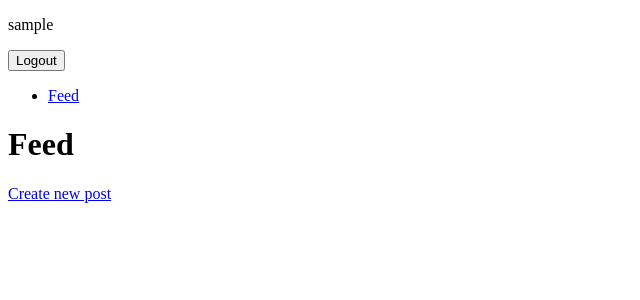
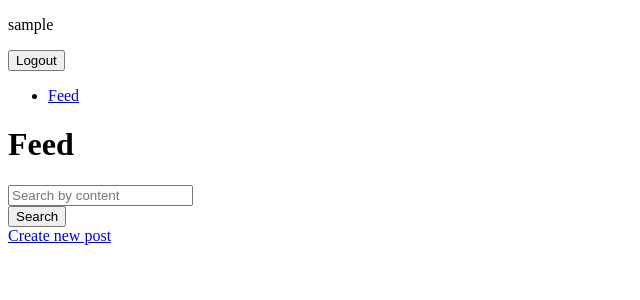
Before and after one commit to ArtemSl0/social-feed-portfolio, a Django app: page / in a window 1280 px wide. Shown: the top 300 px of the page, without its empty margins (0-640 px from the left). Run offline with Django 5.2, Linux system fonts and the light colour scheme; the visitor is signed in with stand-in values (Sample User, id 1); data that the repository does not hold is empty.

Commit message:
Add search by post content

```diff
--- a/feed/forms.py
+++ b/feed/forms.py
@@ -20,3 +20,12 @@ class CommentForm(forms.ModelForm):
     class Meta:
         model = Comment
         fields = ["text"]
+
+
+class PostSearchForm(forms.Form):
+    content = forms.CharField(
+        max_length=255,
+        required=False,
+        label="",
+        widget=forms.TextInput(attrs={"placeholder": "Search by content"}),
+    )
--- a/feed/views.py
+++ b/feed/views.py
@@ -4,13 +4,35 @@ from django.shortcuts import get_object_or_404, redirect
 from django.views import generic
 from django.urls import reverse_lazy
 
-from feed.forms import UserRegistrationForm, PostForm, CommentForm
+from feed.forms import (
+    UserRegistrationForm,
+    PostForm,
+    CommentForm,
+    PostSearchForm
+)
 from feed.models import Post, User, Comment, Like, Repost
 
 
 class PostListView(generic.ListView):
     model = Post
     paginate_by = 5
+
+    def get_context_data(self, *, object_list=None, **kwargs):
+        context = super().get_context_data(**kwargs)
+        content = self.request.GET.get("content", "")
+        context["search_form"] = PostSearchForm(
+            initial={"content": content}
+        )
+        return context
+
+    def get_queryset(self):
+        queryset = Post.objects.order_by("-created_at")
+        form = PostSearchForm(self.request.GET)
+        if form.is_valid():
+            return queryset.filter(
+                content__icontains=form.cleaned_data["content"]
+            )
+        return queryset
 
 
 class PostDetailView(generic.DetailView):
--- a/templates/feed/post_list.html
+++ b/templates/feed/post_list.html
@@ -2,6 +2,10 @@
 
 {% block content %}
   <h1>Feed</h1>
+  <form method="get">
+  {{ search_form }}
+    <button type="submit" class="btn btn-outline-primary">Search</button>
+  </form>
   {% if user.is_authenticated %}
     <a href="{% url 'feed:post-create' %}" class="btn btn-primary">Create new post</a>
   {% endif %}
```
